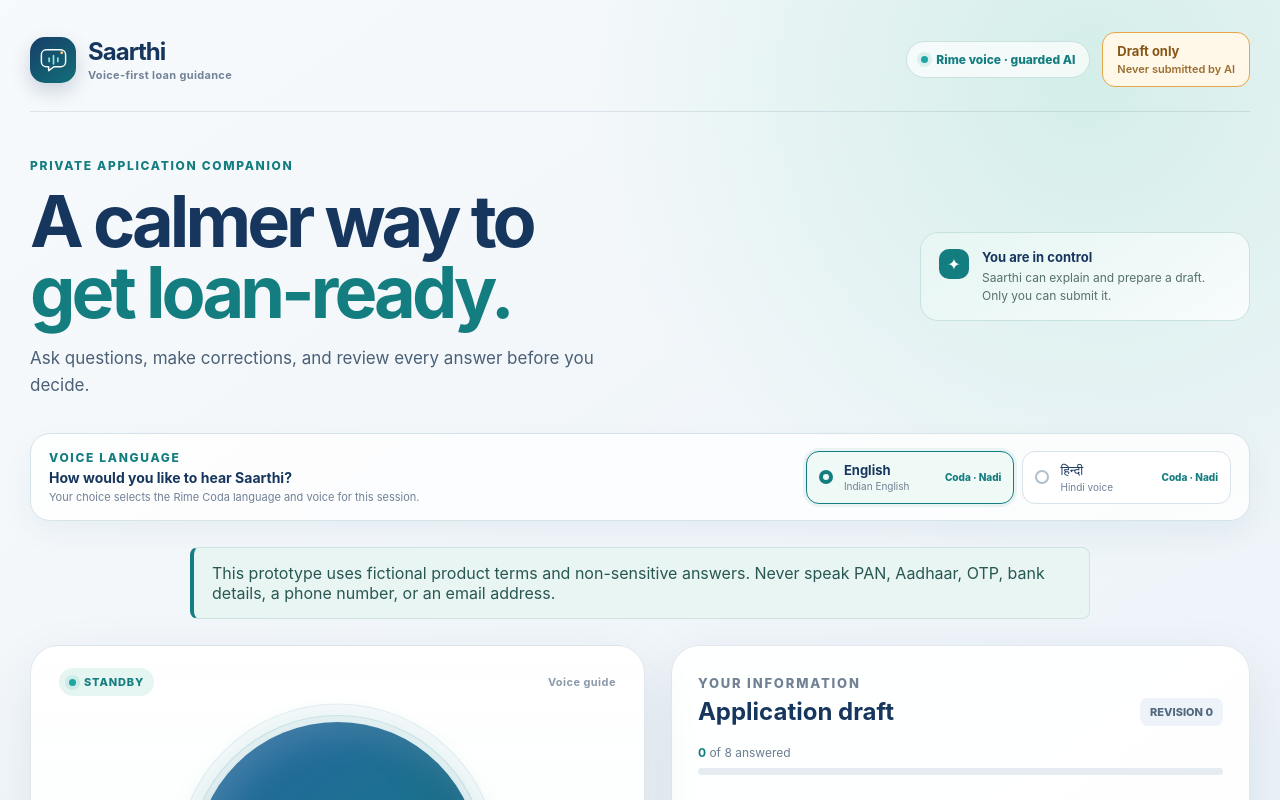
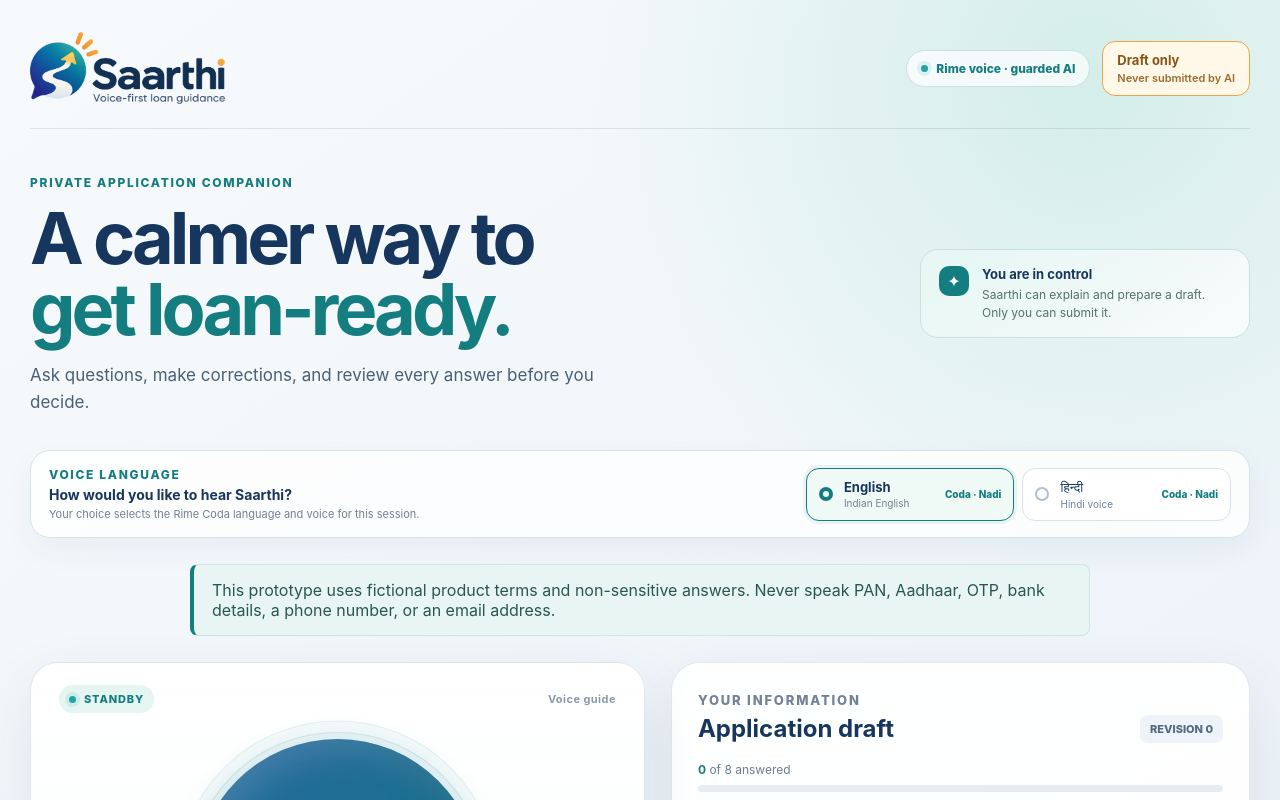
Before and after one commit to Pramit726/saarthi-voice-loan-assistant, a React (Vite) app in the folder web/: page / in a window 1280 px wide. Shown: the top 800 px of the page. Built offline with nearby package versions, Linux system fonts and the light colour scheme.

Commit message:
Use Saarthi brand artwork across UI

```diff
--- a/web/index.html
+++ b/web/index.html
@@ -4,6 +4,7 @@
     <meta charset="UTF-8" />
     <meta name="viewport" content="width=device-width, initial-scale=1.0" />
     <meta name="theme-color" content="#0f315b" />
+    <link rel="icon" type="image/png" href="/saarthi-mark.png" />
     <title>Saarthi - Voice Loan Draft</title>
   </head>
   <body>
--- a/web/src/App.tsx
+++ b/web/src/App.tsx
@@ -104,16 +104,6 @@ function VoiceMark({ state }: { state: VoiceState }) {
     <svg viewBox="0 0 64 64" aria-hidden="true" className="voice-mark voice-mark-idle">
       <path d="M32 8l3.5 16.5L52 28l-16.5 3.5L32 48l-3.5-16.5L12 28l16.5-3.5L32 8Z" />
       <path d="M50 43l1.7 7.3L59 52l-7.3 1.7L50 61l-1.7-7.3L41 52l7.3-1.7L50 43Z" />
-    </svg>
-  );
-}
-
-function SaarthiLogo() {
-  return (
-    <svg viewBox="0 0 64 64" aria-hidden="true" className="saarthi-logo">
-      <path className="saarthi-logo-bubble" d="M17 12h30a10 10 0 0 1 10 10v15a10 10 0 0 1-10 10H33l-11 8v-8h-5A10 10 0 0 1 7 37V22A10 10 0 0 1 17 12Z" />
-      <path className="saarthi-logo-wave" d="M23 29v7M32 24v17M41 29v7" />
-      <circle className="saarthi-logo-dot" cx="49" cy="18" r="3" />
     </svg>
   );
 }
@@ -257,7 +247,7 @@ function BorrowerView() {
   return (
     <main className="shell">
       <header className="topbar">
-        <a className="brand" href="/" aria-label="Saarthi home"><span className="brand-mark"><SaarthiLogo /></span><span><strong>Saarthi</strong><small>Voice-first loan guidance</small></span></a>
+        <a className="brand" href="/" aria-label="Saarthi home"><img className="brand-logo" src="/saarthi-logo.png" alt="Saarthi — Voice-first loan guidance" /></a>
         <div className="topbar-meta"><span className="provider-pill"><i /> Rime voice · guarded AI</span><span className="draft-badge"><b>{submitted ? "Demo submitted" : "Draft only"}</b><small>{submitted ? "No lender request sent" : "Never submitted by AI"}</small></span></div>
       </header>
 
@@ -544,7 +534,7 @@ function Dashboard({ initialSessionId }: { initialSessionId: string | null }) {
   const stopLatencySamples = events.filter((event) => event.event_type === "user_facing_stop_latency_recorded" && typeof event.latency_ms === "number").map((event) => event.latency_ms as number).sort((a, b) => a - b);
   const stopLatencyP95 = stopLatencySamples.length ? Math.round(stopLatencySamples[Math.max(0, Math.ceil(stopLatencySamples.length * 0.95) - 1)]) : null;
   return <main className="shell dashboard">
-    <header className="hero dashboard-hero"><div><span className="eyebrow">OBSERVABILITY AND ACCEPTANCE</span><h1>Saarthi evidence dashboard</h1><p>Current-session evidence with selectable history and aggregate performance.</p></div><div className={`verdict ${acceptance?.verdict ?? "pending"}`}>{acceptance?.verdict ?? "pending"}</div></header>
+    <header className="hero dashboard-hero"><div><img className="dashboard-logo" src="/saarthi-logo.png" alt="Saarthi — Voice-first loan guidance" /><span className="eyebrow">OBSERVABILITY AND ACCEPTANCE</span><h1>Saarthi evidence dashboard</h1><p>Current-session evidence with selectable history and aggregate performance.</p></div><div className={`verdict ${acceptance?.verdict ?? "pending"}`}>{acceptance?.verdict ?? "pending"}</div></header>
     <section className="session-toolbar" aria-label="Evidence session selection">
       <div><span className="toolbar-label">Viewing session</span><strong>{sessionId ? sessionId.slice(-12) : "No sessions yet"}</strong></div>
       <label className="session-picker">Choose a session
--- a/web/src/styles.css
+++ b/web/src/styles.css
@@ -69,8 +69,7 @@ h2 { margin: 0 0 18px; color: #17365d; }
 .shell:not(.dashboard) { width: min(1220px, calc(100% - 48px)); padding-top: 24px; }
 .topbar { display: flex; justify-content: space-between; align-items: center; gap: 24px; padding: 8px 0 24px; border-bottom: 1px solid rgba(28,67,105,.12); }
 .brand { display: inline-flex; align-items: center; gap: 12px; color: #17365d; text-decoration: none; }
-.brand-mark { display: grid; place-items: center; width: 46px; height: 46px; border-radius: 15px; background: #17365d; box-shadow: 0 8px 20px rgba(23,54,93,.2); }
-.brand-mark .voice-mark { width: 27px; height: 27px; stroke-width: 3; }
+.brand-logo { display: block; width: min(260px, 42vw); height: auto; max-height: 72px; object-fit: contain; object-position: left center; }
 .brand strong { display: block; font-size: 24px; letter-spacing: -.04em; }
 .brand small { display: block; margin-top: 2px; color: #728297; font-size: 11px; font-weight: 700; letter-spacing: .03em; }
 .topbar-meta { display: flex; align-items: center; gap: 12px; }
@@ -121,7 +120,7 @@ h2 { margin: 0 0 18px; color: #17365d; }
 .draft-progress { display: grid; gap: 8px; margin: 19px 0 8px; color: #6b7d91; font-size: 12px; }.draft-progress b { color: #147d80; }.draft-progress > div { height: 7px; overflow: hidden; border-radius: 99px; background: #e5edf3; }.draft-progress i { display: block; height: 100%; border-radius: inherit; background: linear-gradient(90deg, #2f75b5, #20a5a4); transition: width .3s ease; }
 .shell:not(.dashboard) .field { padding: 13px 0; }.shell:not(.dashboard) .field strong { color: #17365d; }.shell:not(.dashboard) .field strong::first-letter { text-transform: uppercase; }
 .submit-panel { display: flex; justify-content: space-between; align-items: center; gap: 16px; margin-top: 22px; padding: 16px; border: 1px solid #dfe8ef; border-radius: 17px; background: #f7fafc; }.submit-panel.is-ready { border-color: #b9ded6; background: #eff9f6; }.submit-panel.is-submitted { border-color: #8fcf97; background: #eaf6eb; }.submit-panel strong, .submit-panel span { display: block; }.submit-panel strong { color: #17365d; font-size: 13px; }.submit-panel span { max-width: 310px; margin-top: 4px; color: #6b7d91; font-size: 11px; line-height: 1.4; }.submit-button { flex: 0 0 auto; border: 0; border-radius: 11px; padding: 11px 14px; background: #147d80; color: white; cursor: pointer; font-size: 12px; font-weight: 850; transition: transform .2s ease, opacity .2s ease; }.submit-button:hover:not(:disabled) { transform: translateY(-1px); }.submit-button:disabled { cursor: not-allowed; opacity: .42; }.is-submitted .submit-button { background: #4d9956; }
-.saarthi-logo { width: 31px; height: 31px; overflow: visible; }.saarthi-logo-bubble { fill: none; stroke: #f8ffff; stroke-width: 3; stroke-linejoin: round; }.saarthi-logo-wave { fill: none; stroke: #8fe3de; stroke-width: 3.5; stroke-linecap: round; }.saarthi-logo-dot { fill: #f3c878; }.brand-mark { background: linear-gradient(145deg, #173e68, #126f78); }
+.dashboard-logo { display: block; width: min(260px, 42vw); height: auto; max-height: 86px; margin-bottom: 18px; object-fit: contain; object-position: left center; }
 .acceptance-table-card { margin-bottom: 22px; }.table-note { color: #718196; font-size: 12px; }.table-wrap { overflow-x: auto; }.acceptance-table { width: 100%; border-collapse: collapse; color: #526980; font-size: 13px; }.acceptance-table th, .acceptance-table td { padding: 13px 14px; border-top: 1px solid #e7eef3; text-align: left; white-space: nowrap; }.acceptance-table th { color: #718196; font-size: 11px; letter-spacing: .06em; text-transform: uppercase; }.acceptance-table td:first-child { color: #17365d; font-weight: 750; }.evidence-status { display: inline-flex; padding: 5px 9px; border-radius: 999px; font-size: 11px; font-weight: 850; }.evidence-status.pass { background: #e8f6ea; color: #2e7d32; }.evidence-status.fail { background: #fff0ed; color: #a43f32; }.evidence-status.pending { background: #fff3dc; color: #9b5a13; }
 @media (max-width: 820px) { .shell:not(.dashboard) { width: min(100% - 28px, 620px); padding-top: 14px; }.topbar { align-items: flex-start; }.topbar-meta { align-items: flex-end; flex-direction: column; gap: 8px; }.provider-pill { display: none; }.hero { margin: 30px 0 26px; }.hero-note { width: 100%; }.voice-card { padding-left: 18px; padding-right: 18px; }.orb { width: min(250px, 70vw); height: min(250px, 70vw); }.submit-panel, .support-panel { align-items: stretch; flex-direction: column; }.submit-button, .support-button { width: 100%; }.control-dock { gap: 2px; }.dock-button { padding: 9px 8px; } }
 
```
Also changed, not shown: web/public/saarthi-logo.png (added), web/public/saarthi-mark.png (added).
